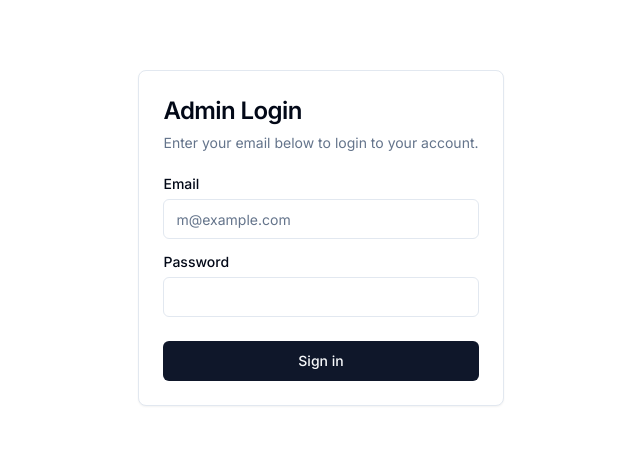
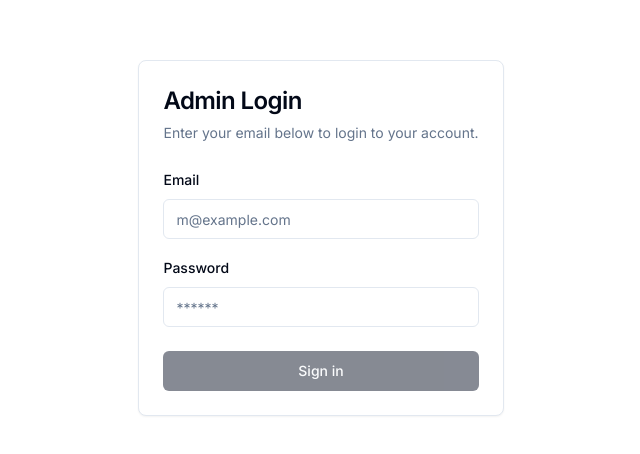
Before and after one commit to phamquyetthang/next-firebase-commerce, a Next.js app: page /admin/auth in a window 1280 px wide. Shown: the part 162-616 px from the top of the page, without its empty margins (319-959 px from the left). Built offline with nearby package versions, Linux system fonts and the light colour scheme.

Commit message:
[#5] Validate form with react-hook-form

```diff
--- a/package.json
+++ b/package.json
@@ -9,6 +9,7 @@
     "lint": "next lint"
   },
   "dependencies": {
+    "@hookform/resolvers": "^3.3.4",
     "@radix-ui/react-label": "^2.0.2",
     "@radix-ui/react-slot": "^1.0.2",
     "bcrypt": "^5.1.1",
--- a/src/app/admin/auth/page.tsx
+++ b/src/app/admin/auth/page.tsx
@@ -8,27 +8,39 @@
   CardHeader,
   CardTitle,
 } from "@/components/ui/card";
+import {
+  Form,
+  FormControl,
+  FormField,
+  FormItem,
+  FormLabel,
+  FormMessage,
+} from "@/components/ui/form";
 import { Input } from "@/components/ui/input";
-import { Label } from "@/components/ui/label";
 import { ICreateAdminInput } from "@/features/managers/type";
 import { signIn } from "next-auth/react";
 import { useRouter } from "next/navigation";
-import { ChangeEvent, FormEvent, useState } from "react";
+import {  useForm } from "react-hook-form";
 import { toast } from "sonner";
 
 export default function AdminLoginForm() {
   const router = useRouter();
 
-  const [data, setData] = useState<ICreateAdminInput>({
+  const form = useForm<ICreateAdminInput>({
+    mode: "onBlur",
+    defaultValues: {
       email: "",
       password: "",
+    },
   });
 
-  const onChange = (e: ChangeEvent<HTMLInputElement>) => {
-    setData((pre) => ({ ...pre, [e.target.name]: e.target.value }));
-  };
-  const onLogin = async (e: FormEvent) => {
-    e.preventDefault();
+  const {
+    control,
+    handleSubmit,
+    formState: { isValid, errors },
+  } = form;
+
+  const onLogin = async (data: ICreateAdminInput) => {
     try {
       const res = await signIn("credentials", {
         email: data.email,
@@ -47,7 +59,8 @@
   };
   return (
     <div className="flex flex-1 justify-center items-center content-center h-screen">
-      <form onSubmit={onLogin}>
+      <Form {...form}>
+        <form onSubmit={handleSubmit(onLogin)}>
           <Card className="w-full max-w-sm">
             <CardHeader>
               <CardTitle className="text-2xl">Admin Login</CardTitle>
@@ -56,37 +69,55 @@
               </CardDescription>
             </CardHeader>
             <CardContent className="grid gap-4">
-            <div className="grid gap-2">
-              <Label htmlFor="email">Email</Label>
-              <Input
-                id="email"
-                type="email"
+              <FormField
+                control={control}
                 name="email"
-                placeholder="m@example.com"
-                required
-                value={data.email}
-                onChange={onChange}
+                rules={{
+                  required: { value: true, message: "Email is required" },
+                  pattern: {
+                    value: /^\S+@\S+\.\S+$/,
+                    message: "Email is invalid",
+                  },
+                }}
+                render={({ field }) => (
+                  <FormItem>
+                    <FormLabel>Email</FormLabel>
+                    <FormControl>
+                      <Input placeholder="m@example.com" {...field} />
+                    </FormControl>
+
+                    <FormMessage />
+                  </FormItem>
+                )}
               />
-            </div>
-            <div className="grid gap-2">
-              <Label htmlFor="password">Password</Label>
-              <Input
-                id="password"
+
+              <FormField
+                control={control}
                 name="password"
-                type="password"
-                required
-                value={data.password}
-                onChange={onChange}
+                rules={{
+                  required: { value: true, message: "Password is required!" },
+                  minLength: { value: 3, message: "Password is short" },
+                }}
+                render={({ field }) => (
+                  <FormItem>
+                    <FormLabel>Password</FormLabel>
+                    <FormControl>
+                      <Input type="password" placeholder="******" {...field} />
+                    </FormControl>
+
+                    <FormMessage />
+                  </FormItem>
+                )}
               />
-            </div>
             </CardContent>
             <CardFooter>
-            <Button className="w-full" type="submit">
+              <Button className="w-full" type="submit" disabled={!isValid}>
                 Sign in
               </Button>
             </CardFooter>
           </Card>
         </form>
+      </Form>
     </div>
   );
 }
--- /dev/null
+++ b/src/components/ui/form.tsx
@@ -0,0 +1,176 @@
+import * as React from "react"
+import * as LabelPrimitive from "@radix-ui/react-label"
+import { Slot } from "@radix-ui/react-slot"
+import {
+  Controller,
+  ControllerProps,
+  FieldPath,
+  FieldValues,
+  FormProvider,
+  useFormContext,
+} from "react-hook-form"
+
+import { cn } from "@/lib/utils"
+import { Label } from "@/components/ui/label"
+
+const Form = FormProvider
+
+type FormFieldContextValue<
+  TFieldValues extends FieldValues = FieldValues,
+  TName extends FieldPath<TFieldValues> = FieldPath<TFieldValues>
+> = {
+  name: TName
+}
+
+const FormFieldContext = React.createContext<FormFieldContextValue>(
+  {} as FormFieldContextValue
+)
+
+const FormField = <
+  TFieldValues extends FieldValues = FieldValues,
+  TName extends FieldPath<TFieldValues> = FieldPath<TFieldValues>
+>({
+  ...props
+}: ControllerProps<TFieldValues, TName>) => {
+  return (
+    <FormFieldContext.Provider value={{ name: props.name }}>
+      <Controller {...props} />
+    </FormFieldContext.Provider>
+  )
+}
+
+const useFormField = () => {
+  const fieldContext = React.useContext(FormFieldContext)
+  const itemContext = React.useContext(FormItemContext)
+  const { getFieldState, formState } = useFormContext()
+
+  const fieldState = getFieldState(fieldContext.name, formState)
+
+  if (!fieldContext) {
+    throw new Error("useFormField should be used within <FormField>")
+  }
+
+  const { id } = itemContext
+
+  return {
+    id,
+    name: fieldContext.name,
+    formItemId: `${id}-form-item`,
+    formDescriptionId: `${id}-form-item-description`,
+    formMessageId: `${id}-form-item-message`,
+    ...fieldState,
+  }
+}
+
+type FormItemContextValue = {
+  id: string
+}
+
+const FormItemContext = React.createContext<FormItemContextValue>(
+  {} as FormItemContextValue
+)
+
+const FormItem = React.forwardRef<
+  HTMLDivElement,
+  React.HTMLAttributes<HTMLDivElement>
+>(({ className, ...props }, ref) => {
+  const id = React.useId()
+
+  return (
+    <FormItemContext.Provider value={{ id }}>
+      <div ref={ref} className={cn("space-y-2", className)} {...props} />
+    </FormItemContext.Provider>
+  )
+})
+FormItem.displayName = "FormItem"
+
+const FormLabel = React.forwardRef<
+  React.ElementRef<typeof LabelPrimitive.Root>,
+  React.ComponentPropsWithoutRef<typeof LabelPrimitive.Root>
+>(({ className, ...props }, ref) => {
+  const { error, formItemId } = useFormField()
+
+  return (
+    <Label
+      ref={ref}
+      className={cn(error && "text-destructive", className)}
+      htmlFor={formItemId}
+      {...props}
+    />
+  )
+})
+FormLabel.displayName = "FormLabel"
+
+const FormControl = React.forwardRef<
+  React.ElementRef<typeof Slot>,
+  React.ComponentPropsWithoutRef<typeof Slot>
+>(({ ...props }, ref) => {
+  const { error, formItemId, formDescriptionId, formMessageId } = useFormField()
+
+  return (
+    <Slot
+      ref={ref}
+      id={formItemId}
+      aria-describedby={
+        !error
+          ? `${formDescriptionId}`
+          : `${formDescriptionId} ${formMessageId}`
+      }
+      aria-invalid={!!error}
+      {...props}
+    />
+  )
+})
+FormControl.displayName = "FormControl"
+
+const FormDescription = React.forwardRef<
+  HTMLParagraphElement,
+  React.HTMLAttributes<HTMLParagraphElement>
+>(({ className, ...props }, ref) => {
+  const { formDescriptionId } = useFormField()
+
+  return (
+    <p
+      ref={ref}
+      id={formDescriptionId}
+      className={cn("text-sm text-muted-foreground", className)}
+      {...props}
+    />
+  )
+})
+FormDescription.displayName = "FormDescription"
+
+const FormMessage = React.forwardRef<
+  HTMLParagraphElement,
+  React.HTMLAttributes<HTMLParagraphElement>
+>(({ className, children, ...props }, ref) => {
+  const { error, formMessageId } = useFormField()
+  const body = error ? String(error?.message) : children
+
+  if (!body) {
+    return null
+  }
+
+  return (
+    <p
+      ref={ref}
+      id={formMessageId}
+      className={cn("text-sm font-medium text-destructive", className)}
+      {...props}
+    >
+      {body}
+    </p>
+  )
+})
+FormMessage.displayName = "FormMessage"
+
+export {
+  useFormField,
+  Form,
+  FormItem,
+  FormLabel,
+  FormControl,
+  FormDescription,
+  FormMessage,
+  FormField,
+}
```
Also changed, not shown: 1 other file (tests, documents, lock files or other folders). Lines whose indentation alone changed are shown as unchanged.
